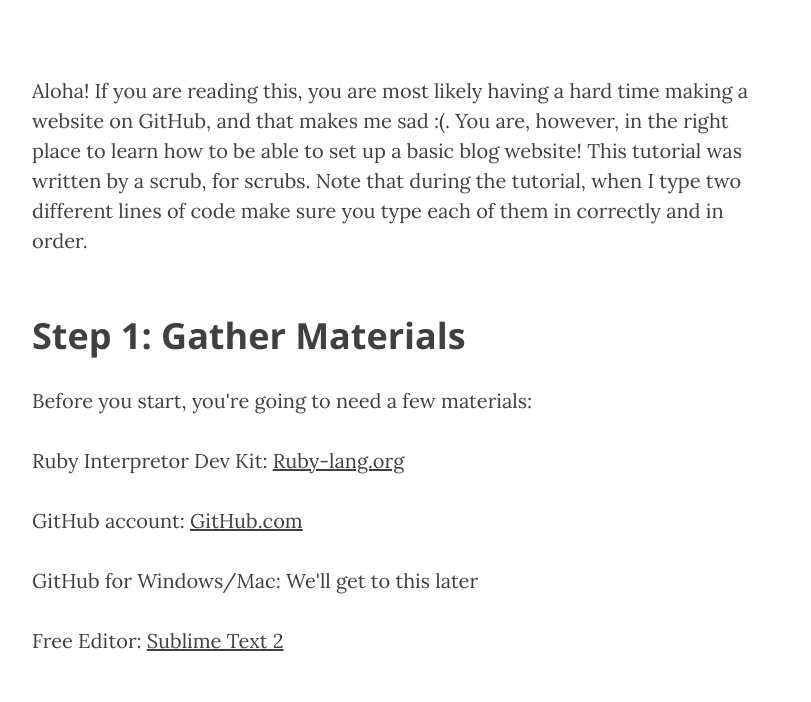
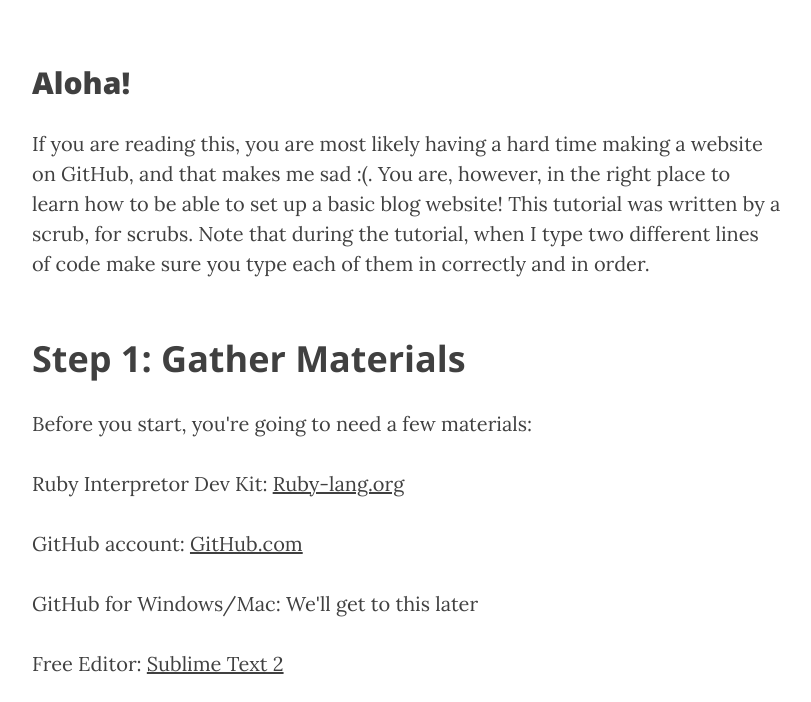
Before and after one commit to Algoritics/blog.algoritics.com, a Jekyll site: the page built from _posts/2015-06-24-my-first-post.markdown, in a window 1280 px wide and 900 px high, scrolled down 342 px, cut to the strip 198-900 px from the top of the window. Shown: the whole strip, without its empty margins (233-1044 px from the left). Built offline with Jekyll 4.4.1, drawn with Linux system fonts in a browser that asks for light colours; nearby versions of some CDN libraries; some of the changed text lies outside the part shown.

```diff
--- a/_posts/2015-06-24-my-first-post.markdown
+++ b/_posts/2015-06-24-my-first-post.markdown
@@ -6,8 +6,9 @@ date:       2015-06-30 19:45:00
 author:     "Dylan Franco"
 header-img: "img/img2-2.jpg"
 ---
+<h2 class="selection-heading">Aloha!</h2>
 
-<p>Aloha! If you are reading this, you are most likely having a hard time making a website on GitHub, and that makes me sad :(. You are, however, in the right place to learn how to be able to set up a basic blog website! This tutorial was written by a scrub, for scrubs. Note that during the tutorial, when I type two different lines of code make sure you type each of them in correctly and in order.</p>
+<p>If you are reading this, you are most likely having a hard time making a website on GitHub, and that makes me sad :(. You are, however, in the right place to learn how to be able to set up a basic blog website! This tutorial was written by a scrub, for scrubs. Note that during the tutorial, when I type two different lines of code make sure you type each of them in correctly and in order.</p>
 
 <h2 class="section-heading">Step 1: Gather Materials</h2>
 
```
Also changed, not shown: other parts of _posts/2015-06-24-my-first-post.markdown (+4 -3 lines).
